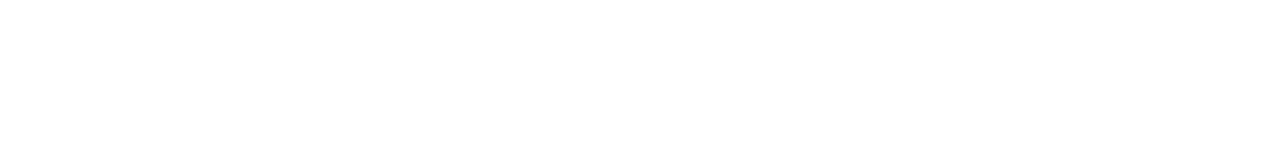
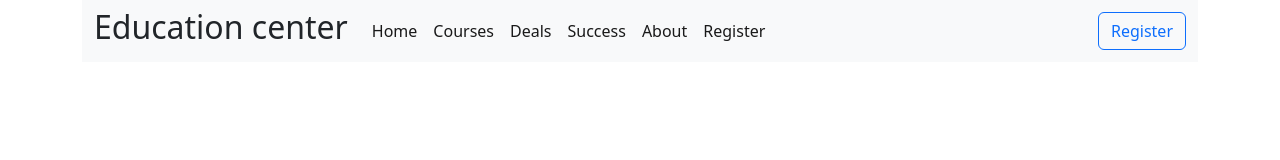
Before and after one commit to Mahmud803/edTech-website, a plain HTML site: page index.html in a window 1280 px wide. Drawn offline with nearby package versions, Linux system fonts and the light colour scheme.

Commit message:
navbar added

```diff
--- a/index.html
+++ b/index.html
@@ -8,6 +8,54 @@
   </head>
   <body>
 
+    <header class="container">
+
+<!-- navbar start  -->
+<nav class="navbar navbar-expand-lg bg-light">
+    <div class="container-fluid">
+        <h2>Education center</h2>
+      <a class="navbar-brand" href="#"></a>
+      <button class="navbar-toggler" type="button" data-bs-toggle="collapse" data-bs-target="#navbarSupportedContent" aria-controls="navbarSupportedContent" aria-expanded="false" aria-label="Toggle navigation">
+        <span class="navbar-toggler-icon"></span>
+      </button>
+      <div class="collapse navbar-collapse" id="navbarSupportedContent">
+        <ul class="navbar-nav me-auto mb-2 mb-lg-0">
+          <li class="nav-item">
+            <a class="nav-link active" aria-current="page" href="#">Home</a>
+          </li>
+          <li class="nav-item">
+            <a class="nav-link active" aria-current="page" href="#">Courses</a>
+          </li>
+
+          <li class="nav-item">
+            <a class="nav-link active" aria-current="page" href="#">Deals</a>
+          </li>
+          <li class="nav-item">
+            <a class="nav-link active" aria-current="page" href="#">Success</a>
+          </li>
+          <li class="nav-item">
+            <a class="nav-link active" aria-current="page" href="#">About</a>
+          </li>
+          <li class="nav-item">
+            <a class="nav-link active" aria-current="page" href="#">Register</a>
+          </li>
+        </ul>
+        <form class="d-flex" role="search">
+          <button class="btn btn-outline-primary " type="submit">Register</button>
+        </form>
+      </div>
+    </div>
+  </nav>
+
+    <!-- navbar end  -->
+
+    </header>
+
+
+
+
+
+
     <script src="https://cdn.jsdelivr.net/npm/bootstrap@5.2.0/dist/js/bootstrap.bundle.min.js" integrity="sha384-A3rJD856KowSb7dwlZdYEkO39Gagi7vIsF0jrRAoQmDKKtQBHUuLZ9AsSv4jD4Xa" crossorigin="anonymous"></script>
   </body>
 </html>
```
